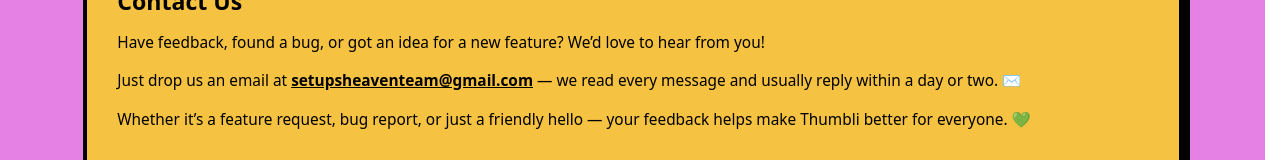
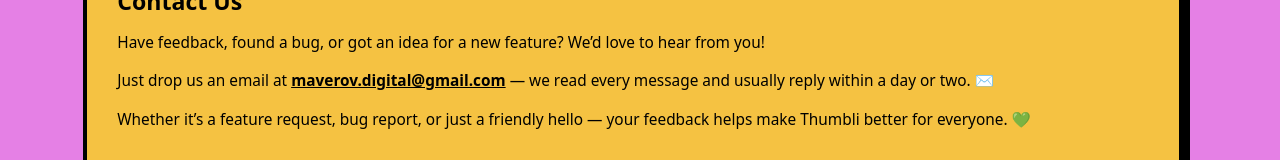
Before and after one commit to maverov/thumbli, a Next.js app: page /contact in a window 1280 px wide. Shown: the part 301-461 px from the top of the page. Built offline with nearby package versions, Linux system fonts and the light colour scheme; no server answers.

Commit message:
Styling fixes

```diff
--- a/src/app/contact/page.tsx
+++ b/src/app/contact/page.tsx
@@ -24,10 +24,10 @@
         <p>
           Just drop us an email at{" "}
           <a
-            href="mailto:setupsheaventeam@gmail.com"
+            href="mailto:maverov.digital@gmail.com"
             style={{ fontWeight: "600", textDecoration: "underline" }}
           >
-            setupsheaventeam@gmail.com
+            maverov.digital@gmail.com
           </a>{" "}
           — we read every message and usually reply within a day or two. ✉️
         </p>
--- a/src/app/globals.scss
+++ b/src/app/globals.scss
@@ -11,7 +11,7 @@
   font-size: 14px;
 }
 
-body { font-size: 1rem; line-height: 1.6; -webkit-text-size-adjust: 100%; }
+body { font-size: 1rem; line-height: 1.6; -webkit-text-size-adjust: 100%; background-color: $primary-color; }
 
 @supports (scrollbar-gutter: stable) {
   html {
--- a/src/app/youtube-bulk-downloader/BulkThumbnailDownloader.tsx
+++ b/src/app/youtube-bulk-downloader/BulkThumbnailDownloader.tsx
@@ -169,7 +169,7 @@
   const detectedUrls = parseUrls(urls);
 
   return (
-    <section className={`${styles.workbench} ${styles.mainContainer}`} aria-labelledby="bulk-title">
+    <main className={`${styles.workbench}`} aria-labelledby="bulk-title">
       <section className="buttonContainer">
         <BackButton>Back</BackButton>
       </section>
@@ -276,7 +276,7 @@
       <div className={`${styles.card} ${styles.green} ${styles.mt2}`}>
         <FAQs limit={25} />
       </div>
-    </section>
+    </main>
   );
 };
 
```
